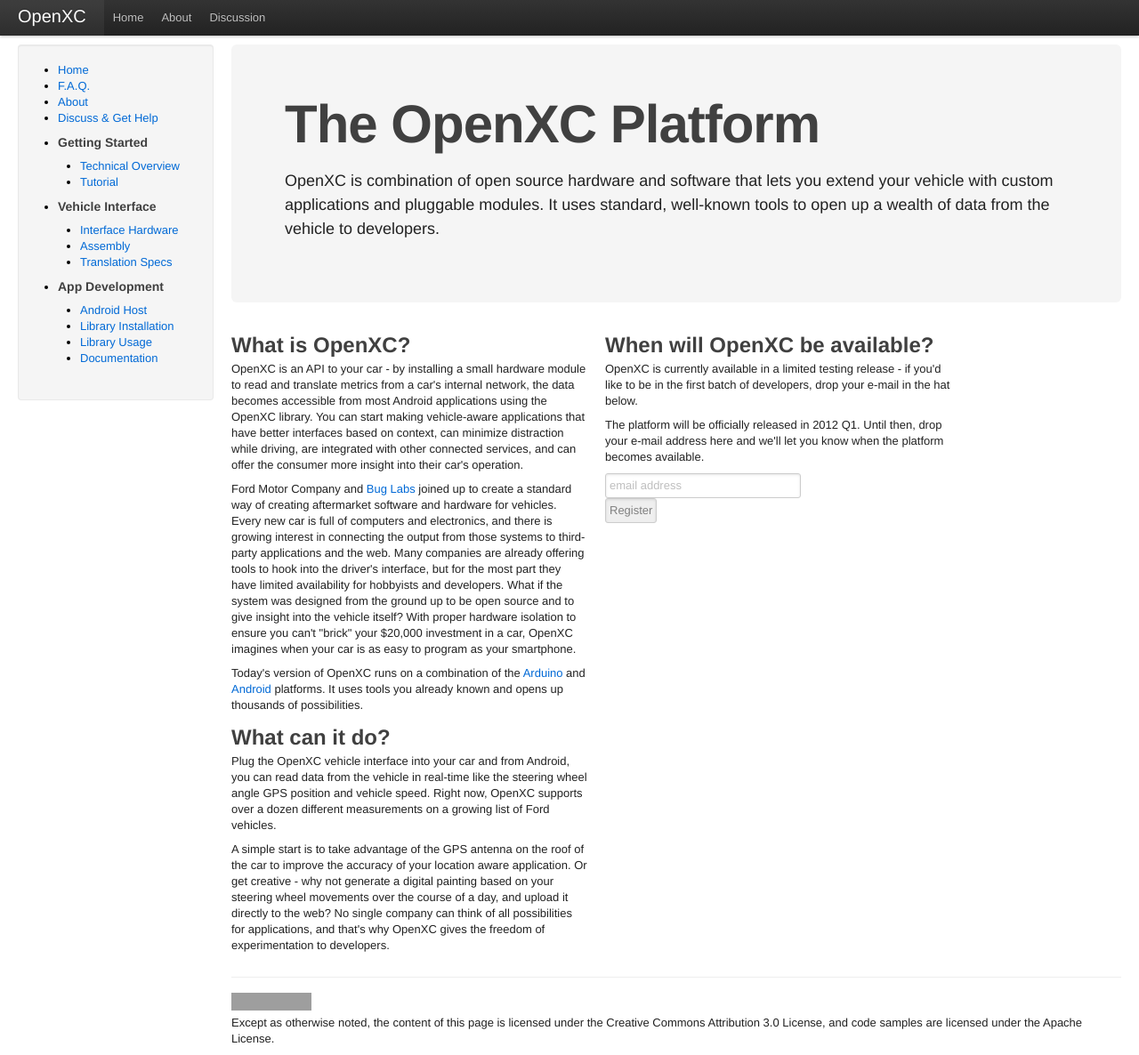
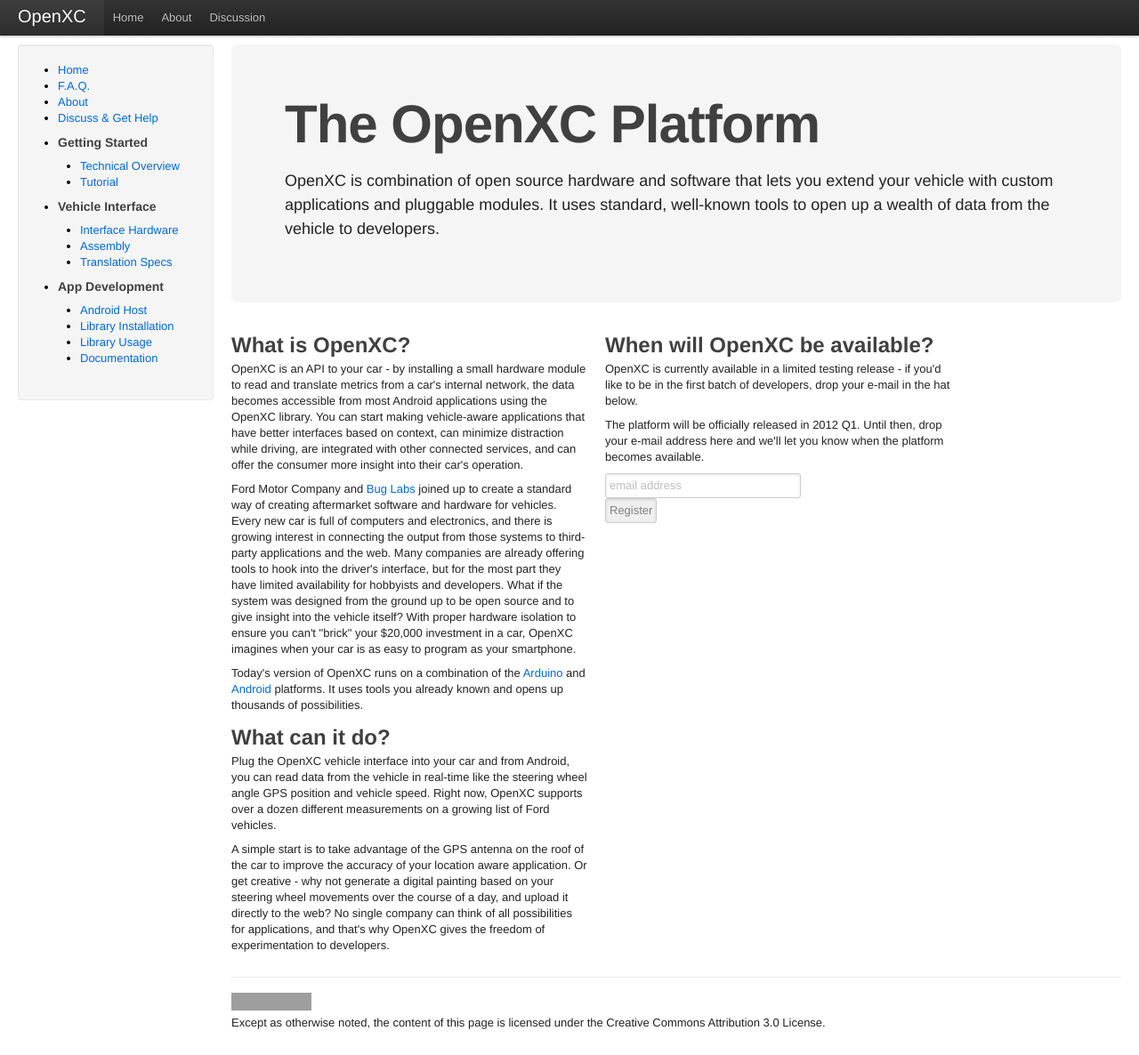
Before and after one commit to openxc/openxcplatform.com, a Jekyll site: the page built from index.html, in a window 1280 px wide and 1186 px high. Shown: the whole window at 89% size. Built offline with Jekyll 4.4.1, drawn with Linux system fonts in a browser that asks for light colours; nearby versions of some CDN libraries; Markdown is read by kramdown in place of the engine named in the settings; comment, search, counter and statistics services are not loaded; grey boxes are pictures that could not be loaded.

Commit message:
Don't mention license yet.

```diff
--- a/_layouts/default.html
+++ b/_layouts/default.html
@@ -72,8 +72,7 @@
         </a>
         <p>
             Except as otherwise noted, the content of this page is licensed
-            under the Creative Commons Attribution 3.0 License, and code samples
-            are licensed under the Apache License.
+            under the Creative Commons Attribution 3.0 License.
         </p>
     </footer>
 </section>
```
